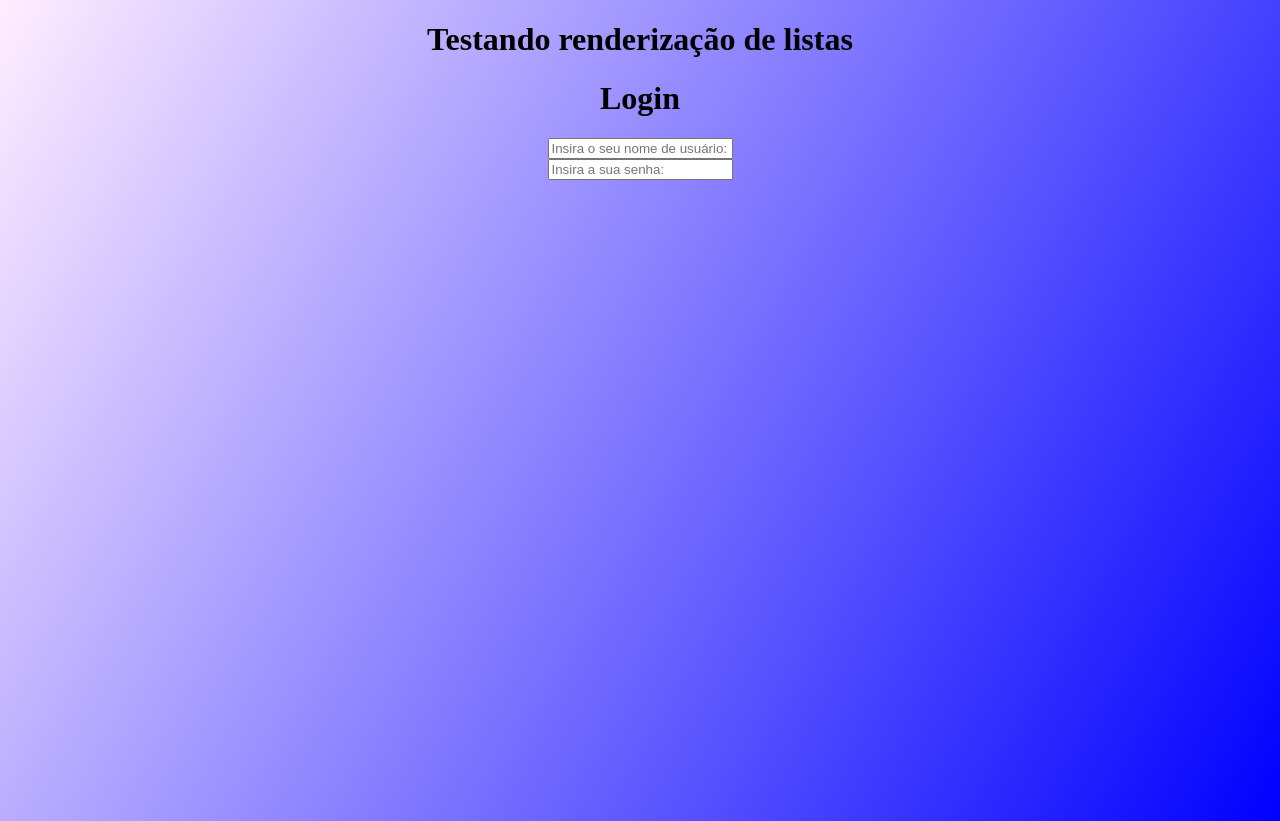
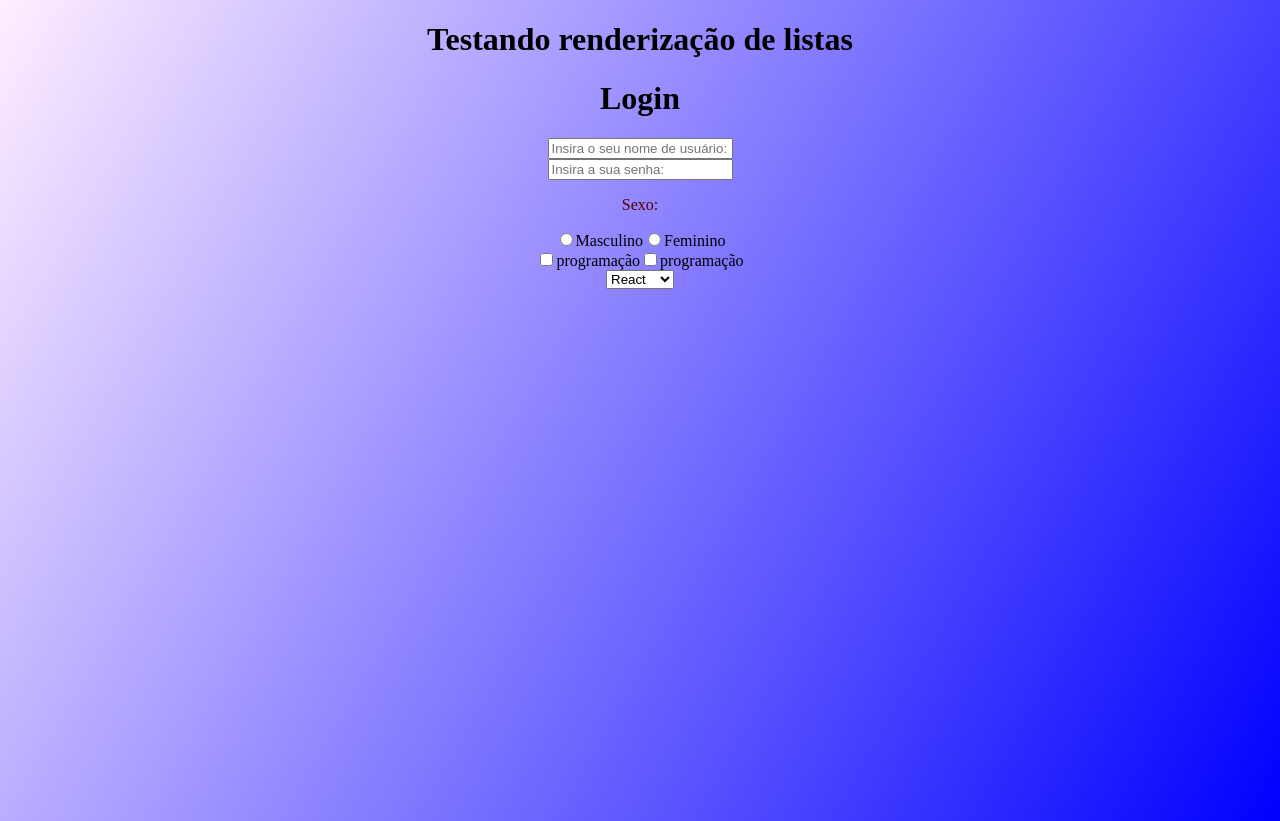
Before and after one commit to L0rdSaiyan/curso-react, a React (Create React App) app: page / in a window 1280 px wide. Built offline with nearby package versions, Linux system fonts and the light colour scheme.

Commit message:
adicionado um select dinamico que renderiza itens de um array

```diff
--- a/src/App.js
+++ b/src/App.js
@@ -48,7 +48,7 @@ function App() {
     <div className="App">
       <h1>Testando renderização de listas</h1>
       {/* <Evento2js video="https://www.youtube.com/watch?v=fPuDTdQZzKk"></Evento2js> */}
-    <FormularioU></FormularioU>
+    <FormularioU lista={meuArray}></FormularioU>
     </div>
   );
 }
--- a/src/components/udemy/FormularioU.js
+++ b/src/components/udemy/FormularioU.js
@@ -1,5 +1,6 @@
+
 import { useState } from "react"
-const FormularioU = () =>{
+const FormularioU = ({lista}) =>{
 
     const [name,setName] = useState()
 
@@ -20,12 +21,41 @@ const FormularioU = () =>{
     <input type="text" onChange={pegarNome} name="login" placeholder="Insira o seu nome de usuário:"></input>
     <br></br>
         <input type="password" name="senha" placeholder="Insira a sua senha:"></input>
+        <p>Sexo:</p>
+           <input type="radio" name="sexo" value="masculino"></input>Masculino
+           <input type="radio" name="sexo" value="feminino"></input>Feminino
+           <br></br>
+           <input type="checkbox" name="interesses" value="programação"></input>programação
+           <input type="checkbox" name="interesses" value="leitura"></input>programação
+            <br></br>
 
-    </form>
+        <select>
+
+            {
+                lista.map((item) =>(
+
+                    <option>{item}</option>
+
+
+                )
+
+
+)            }
+
+
+        </select>
+
+
+
+
+
+ </form>
 
     </div>
 
     )
+
+
 }
 
 export default FormularioU
```
